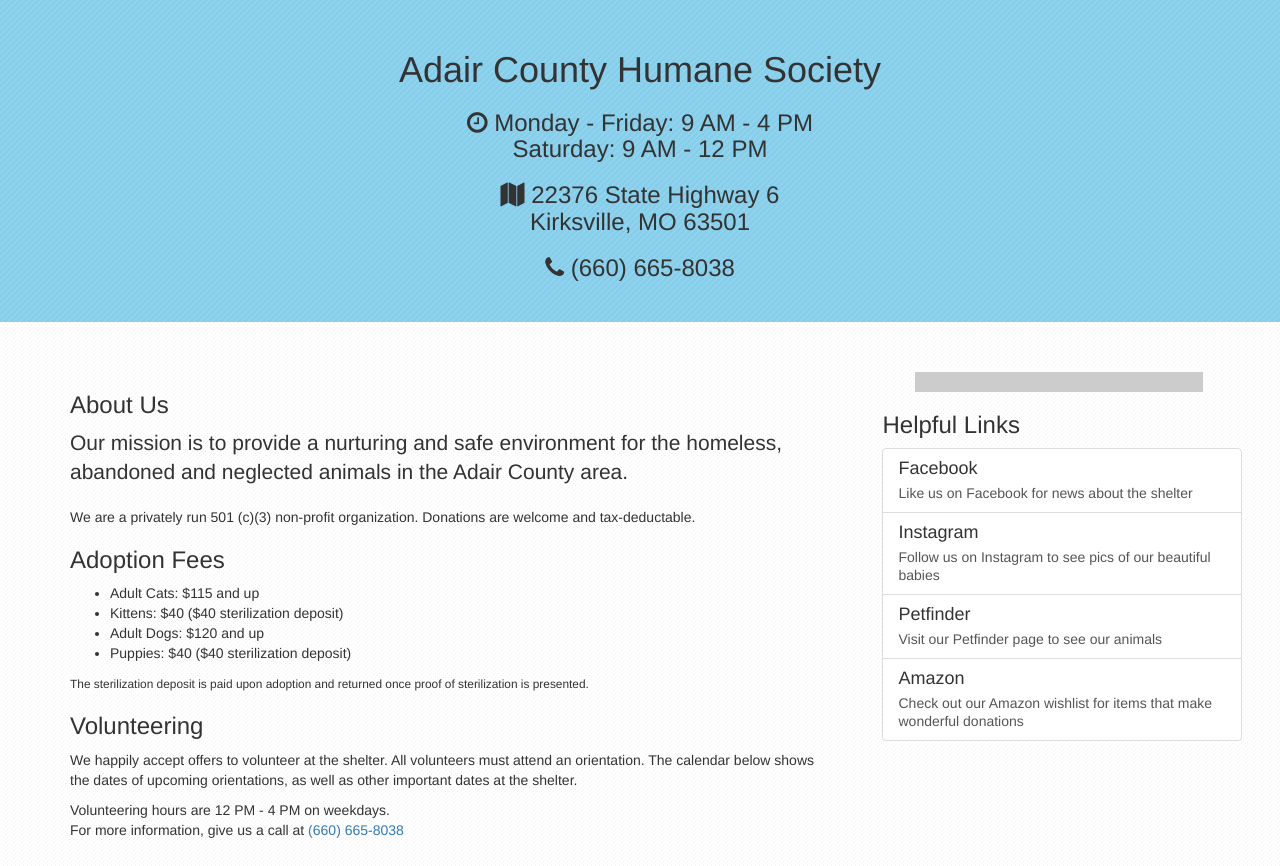
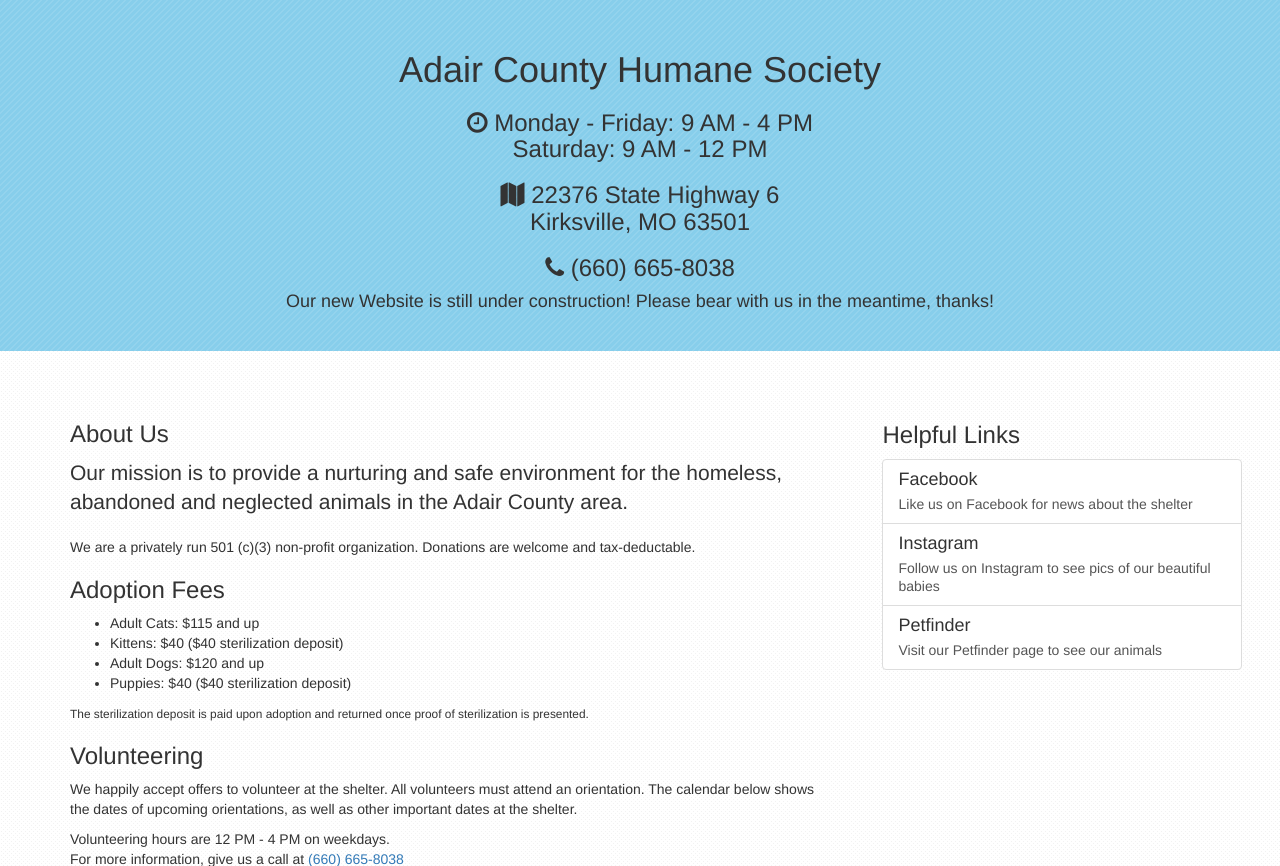
Before and after one commit to KittenCause/adaircountyhumanesociety.github.io, a Jekyll site: the page built from index.html, in a window 1280 px wide, cut to the strip 0-866 px from the top of the page. Built offline with Jekyll 4.4.1, drawn with Linux system fonts in a browser that asks for light colours; nearby versions of some CDN libraries.

```diff
--- a/_config.yml
+++ b/_config.yml
@@ -1,7 +1,7 @@
 title: Adair County Humane Society
 description: "Adair County Humane Society"
 baseurl: ""
-url: "http://adaircountyhumanesociety.github.io"
+url: "http://adairhumanesociety.org"
 
 markdown: kramdown
 
--- a/index.html
+++ b/index.html
@@ -7,6 +7,8 @@
         <h3><i class="fa fa-clock-o"></i> Monday - Friday: 9 AM - 4 PM<br />Saturday: 9 AM - 12 PM</h3>
         <h3><i class="fa fa-map"></i> <a href="https://www.google.com/maps/place/Humane+Society/@40.2147142,-92.6253096,17z/data=!4m13!1m7!3m6!1s0x87e8120b9338b661:0x7ec713176e52e699!2s22376+MO-6,+Kirksville,+MO+63501!3b1!8m2!3d40.2147142!4d-92.6231209!3m4!1s0x87e8120b9062c4fd:0x1c4a0609be3946e4!8m2!3d40.2146897!4d-92.6231414" target="_blank">22376 State Highway 6<br />Kirksville, MO 63501</a></h3>
         <h3><i class="fa fa-phone"></i> <a href="tel:1-660-665-8038">&#40;660&#41; 665-8038</a></h3>
+
+        <h4>Our new Website is still under construction! Please bear with us in the meantime, thanks!</h4>
     </div>
 </div>
 <div class="container">
@@ -41,12 +43,12 @@
         <div class="col-md-4">
             <div class="row">
                 <div class="col-xs-8 col-xs-offset-2 col-sm-6 col-md-12">
-                    <div class="images">
+                    <!-- div class="images">
                         <div><img class="slideshow" data-lazy="https://via.placeholder.com/750?text=Image+1" alt="Dog" /></div>
                         <div><img class="slideshow" data-lazy="https://via.placeholder.com/750?text=Image+2" alt="Dog" /></div>
                         <div><img class="slideshow" data-lazy="https://via.placeholder.com/750?text=Image+3" alt="Dog" /></div>
                         <div><img class="slideshow" data-lazy="https://via.placeholder.com/750?text=Image+4" alt="Dog" /></div>
-                    </div>
+                    </div -->
                 </div>
                 <div class="col-xs-10 col-xs-offset-1 col-sm-6 col-md-12">
                     <h3>Helpful Links</h3>
@@ -59,14 +61,14 @@
                             <h4 class="list-group-item-heading">Instagram</h4>
                             <p class="list-group-item-text">Follow us on Instagram to see pics of our beautiful babies</p>
                         </a>
-                        <a href="#" class="list-group-item">
+                        <a href="https://www.petfinder.com/pet-search?shelter_id=MO60" target="_blank" class="list-group-item">
                             <h4 class="list-group-item-heading">Petfinder</h4>
                             <p class="list-group-item-text">Visit our Petfinder page to see our animals</p>
                         </a>
-                        <a href="#" class="list-group-item">
+                        <!-- a href="#" class="list-group-item">
                             <h4 class="list-group-item-heading">Amazon</h4>
                             <p class="list-group-item-text">Check out our Amazon wishlist for items that make wonderful donations</p>
-                        </a>
+                        </a -->
                     </div>
                 </div>
             </div>
```
